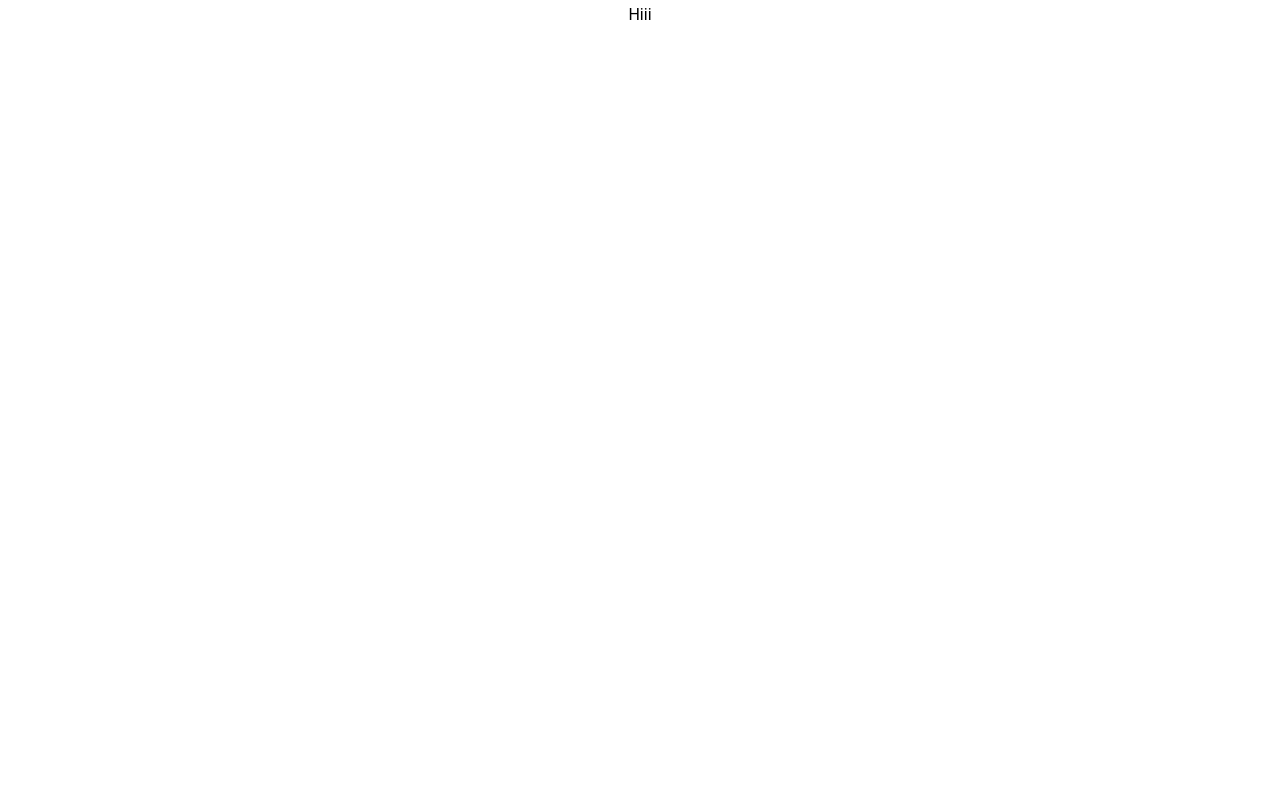
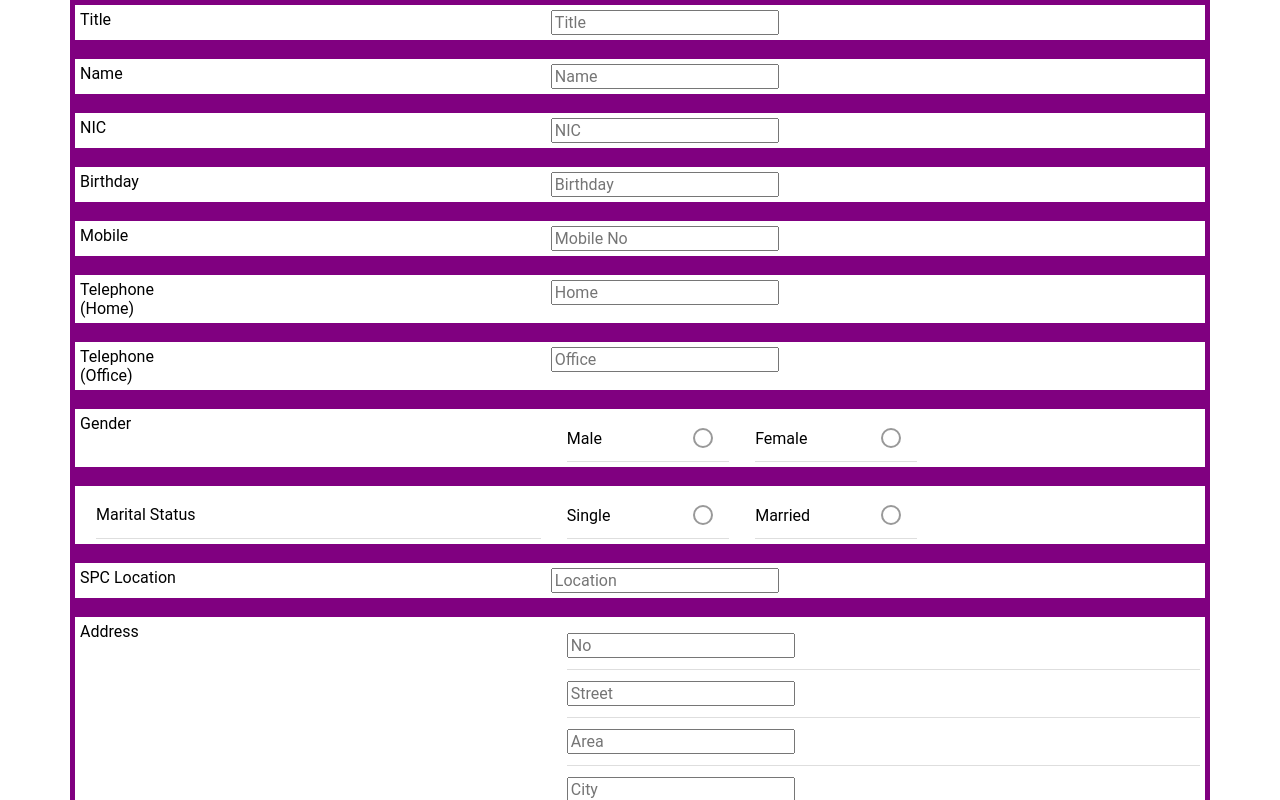
Before and after one commit to tharikrizan/RajyaOsusalaApp, a React (Create React App) app: page /editProfile in a window 1280 px wide. Built offline with nearby package versions, Linux system fonts and the light colour scheme.

Commit message:
badly css done

```diff
--- /dev/null
+++ b/src/components/MR/Profile/EditProfile.css
@@ -0,0 +1,9 @@
+.background-blue {
+    background-color: purple;
+}
+.background-white {
+    background-color: white;
+}
+ion-list {
+    display: flex;
+}
--- a/src/components/MR/Profile/EditProfile.tsx
+++ b/src/components/MR/Profile/EditProfile.tsx
@@ -10,23 +10,185 @@ import {
     IonNav,
     IonPage,
     IonRow,
+    IonRadio,
     IonTab,
     IonTabBar,
     IonTabButton,
     IonTabs,
     IonTitle,
     IonToolbar,
+    IonText,
+    IonRadioGroup,
+    IonItem,
+    IonList,
   } from "@ionic/react";
 import { Icon } from "ionicons/dist/types/components/icon/icon";
 import { ellipse, square, triangle } from "ionicons/icons";
 import React from "react";
+import "./EditProfile.css"
 export interface EditProfile {}
+const isBackgroundRed = true;
 
   const EditProfile: React.FC = () => {
     return (
-      <IonPage>
-          <IonGrid>
-                Hiii
+      <IonPage >
+          <IonGrid fixed className={isBackgroundRed ? 'background-blue' : 'background-white'}>
+
+                <IonRow className={'background-white'}>
+                  <IonCol size='5'>
+                    <IonLabel>Title</IonLabel>
+                  </IonCol>
+                  <IonCol size='6'>
+                    <input type='text' placeholder='Title'></input>
+                  </IonCol>
+                </IonRow>
+                <br></br>
+                <IonRow className={'background-white'}>
+                  <IonCol size='5' >
+                    <IonLabel>Name</IonLabel>
+                  </IonCol>
+                  <IonCol size='6'>
+                    <input type='text' placeholder='Name'></input>
+                  </IonCol>
+                </IonRow>
+                <br></br>
+                <IonRow className={'background-white'}>
+                  <IonCol size='5' >
+                    <IonLabel>NIC</IonLabel>
+                  </IonCol>
+                  <IonCol size='6'>
+                    <input type='text' placeholder='NIC'></input>
+                  </IonCol>
+                </IonRow>
+                <br></br>
+                <IonRow className={'background-white'}>
+                  <IonCol size='5' >
+                    <IonLabel>Birthday</IonLabel>
+                  </IonCol>
+                  <IonCol size='6'>
+                    <input type='text' placeholder='Birthday'></input>
+                  </IonCol>
+                </IonRow>
+                <br></br>
+                <IonRow className={'background-white'}>
+                  <IonCol size='5' >
+                    <IonLabel>Mobile</IonLabel>
+                  </IonCol>
+                  <IonCol size='6'>
+                    <input type='text' placeholder='Mobile No'></input>
+                  </IonCol>
+                </IonRow>
+                <br></br>
+                <IonRow className={'background-white'}>
+                  <IonCol size='5' >
+                    <IonLabel>Telephone<br/>(Home)</IonLabel>
+                  </IonCol>
+                  <IonCol size='6'>
+                    <input type='text' placeholder='Home'></input>
+                  </IonCol>
+                </IonRow>
+                <br></br>
+                <IonRow className={'background-white'}>
+                  <IonCol size='5' >
+                    <IonLabel>Telephone<br/>(Office)</IonLabel>
+                  </IonCol>
+                  <IonCol size='6'>
+                    <input type='text' placeholder='Office'></input>
+                  </IonCol>
+                </IonRow>
+                <br></br>
+                <IonRow radio-group='gender' className={'background-white'}>
+                  <IonCol size='5'>
+                      Gender
+                  </IonCol>
+                  <IonCol size='2'>
+                    <IonItem>
+                    <IonLabel> Male </IonLabel>
+                    <IonRadio name='gender' value="Male"/>
+                    </IonItem>
+                  </IonCol>
+                  <IonCol size='2'>
+                    <IonItem>
+                    <IonLabel> Female </IonLabel>
+                    <IonRadio name='gender' value="Female"/>
+                    </IonItem>
+                  </IonCol>
+                </IonRow>
+                <br/>
+                <IonRow radio-group='status' className={'background-white'}>
+                  <IonCol size='5'>
+                    <IonItem>
+                      Marital Status
+                    </IonItem>
+                  </IonCol>
+                  <IonCol size='2'>
+                    <IonItem>
+                    <IonLabel> Single </IonLabel>
+                    <IonRadio name='status' value="Single"/>
+                    </IonItem>
+                  </IonCol>
+                  <IonCol size='2'>
+                    <IonItem>
+                    <IonLabel> Married </IonLabel>
+                    <IonRadio name='status' value="Married"/>
+                    </IonItem>
+                  </IonCol>
+                </IonRow>
+                <br></br>
+                <IonRow className={'background-white'}>
+                  <IonCol size='5' >
+                    <IonLabel>SPC Location</IonLabel>
+                  </IonCol>
+                  <IonCol size='6'>
+                    <input type='text' placeholder='Location'></input>
+                  </IonCol>
+                </IonRow>
+                <br></br>
+                <IonRow className={'background-white'}>
+                  <IonCol size='5' >
+                    <IonLabel>Address</IonLabel>
+                  </IonCol>
+                  <IonCol>
+                    <IonItem>
+                      <input type='text' placeholder='No'></input>
+                    </IonItem>
+                    <IonItem>
+                      <input type='text' placeholder='Street'></input>
+                    </IonItem>
+                    <IonItem>
+                      <input type='text' placeholder='Area'></input>
+                    </IonItem>
+                    <IonItem>
+                      <input type='text' placeholder='City'></input>
+                    </IonItem>
+                  </IonCol>
+                </IonRow>
+                <br></br>
+                <IonRow className={'background-white'}>
+                  <IonCol size='5' >
+                    <IonLabel>Fax</IonLabel>
+                  </IonCol>
+                  <IonCol size='6'>
+                    <input type='text' placeholder='Fax'></input>
+                  </IonCol>
+                </IonRow>
+                <br></br>
+                <IonRow className={'background-white'}>
+                  <IonCol size='5' >
+                    <IonLabel>Email</IonLabel>
+                  </IonCol>
+                  <IonCol size='6'>
+                    <input type='text' placeholder='Email'></input>
+                  </IonCol>
+                </IonRow>
+                <br/>
+                <IonRow className={'background-white'}>
+                  <IonCol size=''>
+                    <IonButton>Remove</IonButton>
+                  </IonCol>
+                </IonRow>
+
+
           </IonGrid>
       </IonPage>
     );
```
